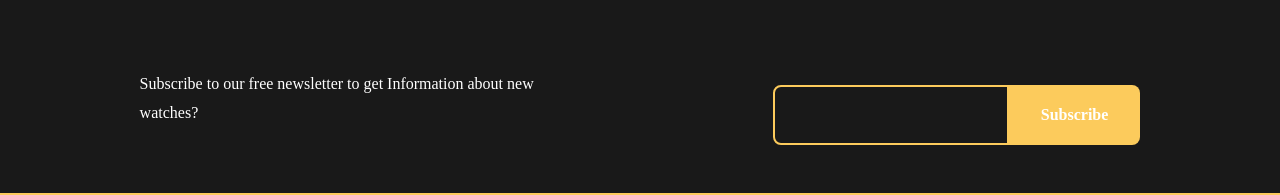
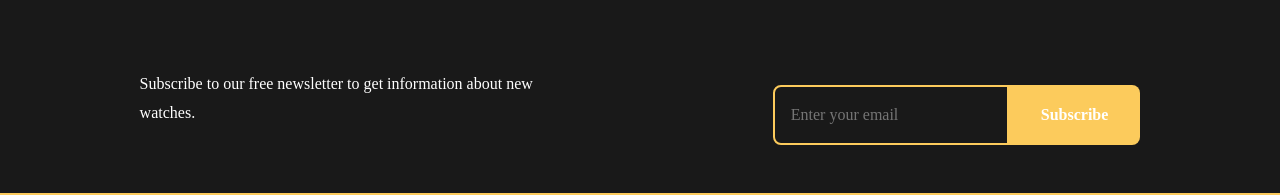
Before and after one commit to Ayo-Ma/Alberto_Watch, a React (Vite) app: page / in a window 1280 px wide. Shown: the part 4714-4909 px from the top of the page. Built offline with nearby package versions, Linux system fonts and the light colour scheme.

Commit message:
Validated Newsletter

```diff
--- a/src/Components/homepage/Newsletter.jsx
+++ b/src/Components/homepage/Newsletter.jsx
@@ -1,5 +1,42 @@
 import "../../Css/Newsletter.css";
+import { useState } from "react";
+import { toast, ToastContainer } from "react-toastify";
+import "react-toastify/dist/ReactToastify.css";
+
 const Newsletter = () => {
+  const [email, setEmail] = useState("");
+
+  const handleSubscribe = (e) => {
+    e.preventDefault();
+
+    const emailRegex = /^[^\s@]+@[^\s@]+\.[^\s@]+$/;
+
+    if (!email) {
+      toast.error("Please enter your email address.", {
+        position: "top-right",
+        autoClose: 3000,
+        hideProgressBar: true,
+      });
+      return;
+    }
+
+    if (!emailRegex.test(email)) {
+      toast.error("Please enter a valid email address.", {
+        position: "top-right",
+        autoClose: 3000,
+        hideProgressBar: true,
+      });
+      return;
+    }
+
+    toast.success("Thank you for subscribing!", {
+      position: "top-right",
+      autoClose: 3000,
+      hideProgressBar: true,
+    });
+    setEmail("");
+  };
+
   return (
     <section className="newsletter">
       <h2>Subscribe to our Newsletter</h2>
@@ -7,14 +44,25 @@ const Newsletter = () => {
       <div className="control">
         <div className="newsletter-intro">
           <p>
-            Subscribe to our free newsletter  to get Information about new watches?
+            Subscribe to our free newsletter to get information about new watches.
           </p>
         </div>
-        <div className="input">
-          <input type="email" name="email" className="email" required />
-          <button className="sub" type="submit">Subscribe</button>
-        </div>
+        <form className="input" onSubmit={handleSubscribe}>
+          <input
+            type="email"
+            name="email"
+            className="email"
+            placeholder="Enter your email"
+            value={email}
+            onChange={(e) => setEmail(e.target.value)}
+            required
+          />
+          <button className="sub" type="submit">
+            Subscribe
+          </button>
+        </form>
       </div>
+      <ToastContainer />
     </section>
   );
 };
```
